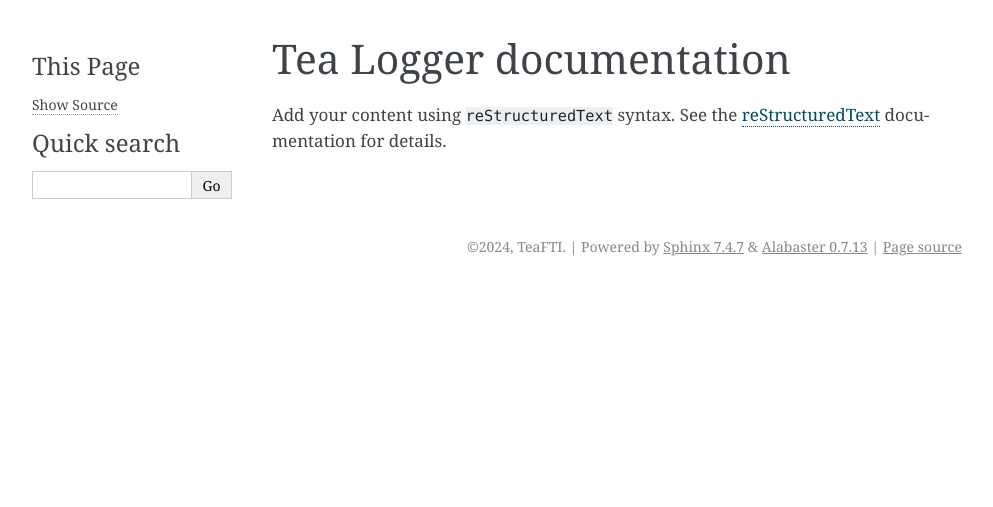
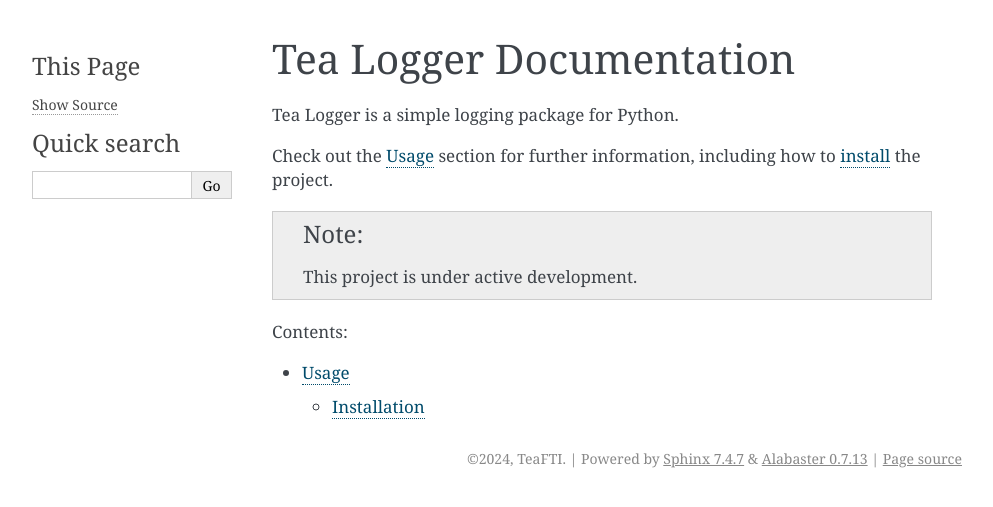
Before and after one commit to TeaFTI/Python-TeaLogger, a Sphinx documentation site: the page built from documentation/sphinx/index.rst, in a window 1280 px wide. Shown: the top 507 px of the page, without its empty margins (148-1141 px from the left). Built offline with Sphinx 7.4.7, drawn with Linux system fonts in a browser that asks for light colours.

Commit message:
Update Sphinx documentation

```diff
--- a/documentation/sphinx/index.rst
+++ b/documentation/sphinx/index.rst
@@ -3,14 +3,20 @@
    You can adapt this file completely to your liking, but it should at least
    contain the root `toctree` directive.
 
-Tea Logger documentation
+Tea Logger Documentation
 ========================
 
-Add your content using ``reStructuredText`` syntax. See the
-`reStructuredText <https://www.sphinx-doc.org/en/master/usage/restructuredtext/index.html>`_
-documentation for details.
+Tea Logger is a simple logging package for Python.
+
+Check out the :doc:`usage` section for further information, including
+how to :ref:`install <installation>` the project.
+
+.. note::
+
+   This project is under active development.
 
 
 .. toctree::
+   usage
    :maxdepth: 2
    :caption: Contents:
```
Also changed, not shown: documentation/sphinx/usage.rst (added, +18 -0 lines).
